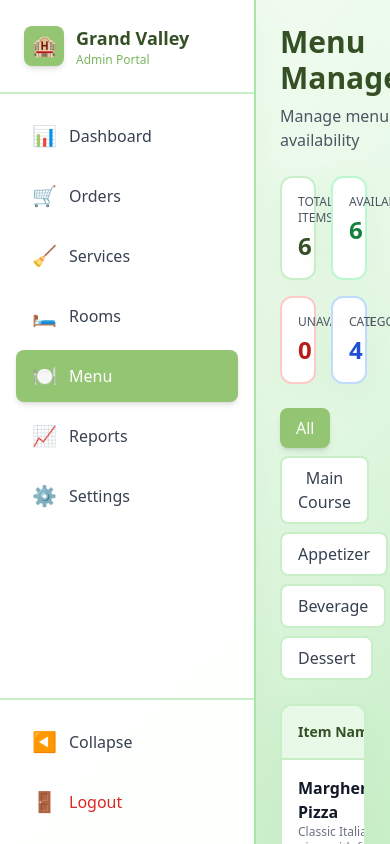
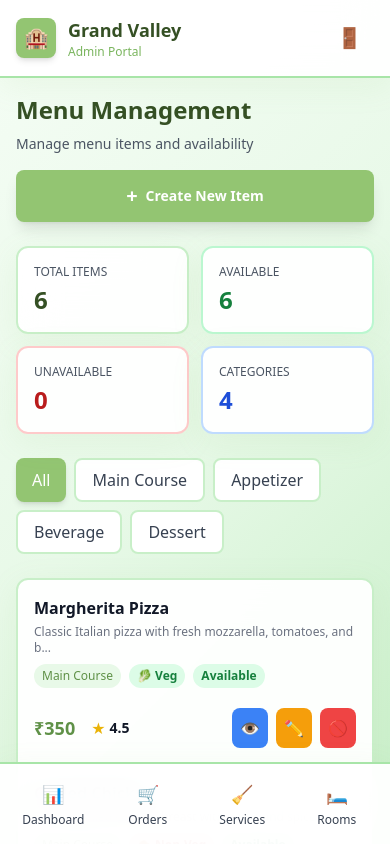
Before and after one commit to DualSparkStudio/120_QR_-sytem-for-resort, a Next.js app in the folder guest-app/: page /admin/menu in a window 390 px wide. Built offline with nearby package versions, Linux system fonts and the light colour scheme; sample sign-in values are in the browser's storage.

Commit message:
Make entire project responsive for mobile, tablet, and desktop views

```diff
--- a/guest-app/src/app/admin/menu/page.tsx
+++ b/guest-app/src/app/admin/menu/page.tsx
@@ -82,23 +82,23 @@ export default function MenuManagementPage() {
   const filteredItems = filter === 'all' ? items : items.filter(item => item.category === filter);
 
   return (
-    <div className="p-6">
-      <div className="mb-6 flex justify-between items-center">
+    <div className="p-4 sm:p-6 pb-20 md:pb-6">
+      <div className="mb-6 flex flex-col sm:flex-row sm:justify-between sm:items-center gap-4">
         <div>
-          <h1 className="text-3xl font-bold text-pista-900 mb-2">Menu Management</h1>
-          <p className="text-gray-600">Manage menu items and availability</p>
+          <h1 className="text-2xl sm:text-3xl font-bold text-pista-900 mb-2">Menu Management</h1>
+          <p className="text-sm sm:text-base text-gray-600">Manage menu items and availability</p>
         </div>
         <button
           onClick={() => setShowCreateModal(true)}
-          className="bg-pista-500 hover:bg-pista-600 text-white font-bold px-6 py-3 rounded-lg transition shadow-lg flex items-center gap-2"
+          className="bg-pista-500 hover:bg-pista-600 text-white font-bold px-4 sm:px-6 py-3 rounded-lg transition shadow-lg flex items-center justify-center gap-2 w-full sm:w-auto"
         >
           <span className="text-xl">+</span>
-          Create New Item
+          <span className="text-sm sm:text-base">Create New Item</span>
         </button>
       </div>
 
       {/* Stats */}
-      <div className="grid grid-cols-2 md:grid-cols-4 gap-4 mb-6">
+      <div className="grid grid-cols-2 lg:grid-cols-4 gap-3 sm:gap-4 mb-6">
         <div className="glass-effect border-2 border-pista-200 rounded-xl p-4">
           <p className="text-xs text-gray-600 uppercase mb-1">Total Items</p>
           <p className="text-2xl font-bold text-pista-900">{items.length}</p>
@@ -136,6 +136,8 @@ export default function MenuManagementPage() {
 
       {/* Menu Items Table */}
       <div className="glass-effect border-2 border-pista-200 rounded-xl overflow-hidden">
+        {/* Desktop Table */}
+        <div className="hidden md:block overflow-x-auto">
           <table className="w-full">
             <thead className="bg-pista-100 border-b-2 border-pista-200">
               <tr>
@@ -216,6 +218,70 @@ export default function MenuManagementPage() {
               ))}
             </tbody>
           </table>
+        </div>
+
+        {/* Mobile Cards */}
+        <div className="md:hidden divide-y divide-pista-100">
+          {filteredItems.map((item) => (
+            <div key={item.id} className="p-4 hover:bg-pista-50 transition">
+              <div className="flex justify-between items-start mb-3">
+                <div className="flex-1">
+                  <h3 className="font-bold text-gray-900 mb-1">{item.name}</h3>
+                  <p className="text-xs text-gray-500 mb-2">{item.description.substring(0, 60)}...</p>
+                  <div className="flex flex-wrap gap-2 mb-2">
+                    <span className="text-xs px-2 py-1 bg-pista-100 text-pista-700 rounded-full">{item.category}</span>
+                    <span className={`text-xs px-2 py-1 rounded-full font-semibold ${
+                      item.isVegetarian ? 'bg-green-100 text-green-700' : 'bg-red-100 text-red-700'
+                    }`}>
+                      {item.isVegetarian ? '🥬 Veg' : '🍖 Non-Veg'}
+                    </span>
+                    <span className={`text-xs px-2 py-1 rounded-full font-bold ${
+                      item.available ? 'bg-green-100 text-green-700' : 'bg-red-100 text-red-700'
+                    }`}>
+                      {item.available ? 'Available' : 'Unavailable'}
+                    </span>
+                  </div>
+                </div>
+              </div>
+              <div className="flex justify-between items-center">
+                <div className="flex items-center gap-4">
+                  <span className="font-bold text-pista-700 text-lg">₹{item.price}</span>
+                  <div className="flex items-center gap-1">
+                    <span className="text-yellow-500">★</span>
+                    <span className="font-semibold text-gray-900 text-sm">{item.rating}</span>
+                  </div>
+                </div>
+                <div className="flex gap-2">
+                  <button
+                    onClick={() => handleViewItem(item)}
+                    className="p-2 bg-blue-500 hover:bg-blue-600 text-white rounded-lg text-base transition"
+                    title="View"
+                  >
+                    👁️
+                  </button>
+                  <button
+                    onClick={() => handleEditItem(item)}
+                    className="p-2 bg-amber-500 hover:bg-amber-600 text-white rounded-lg text-base transition"
+                    title="Edit"
+                  >
+                    ✏️
+                  </button>
+                  <button
+                    onClick={() => toggleAvailability(item.id)}
+                    className={`p-2 rounded-lg text-base transition ${
+                      item.available
+                        ? 'bg-red-500 hover:bg-red-600 text-white'
+                        : 'bg-green-500 hover:bg-green-600 text-white'
+                    }`}
+                    title={item.available ? 'Disable' : 'Enable'}
+                  >
+                    {item.available ? '🚫' : '✅'}
+                  </button>
+                </div>
+              </div>
+            </div>
+          ))}
+        </div>
       </div>
 
       {filteredItems.length === 0 && (
--- a/guest-app/src/app/globals.css
+++ b/guest-app/src/app/globals.css
@@ -207,3 +207,13 @@
     }
   }
 }
+
+  /* Scrollbar Hide */
+  .scrollbar-hide {
+    -ms-overflow-style: none;
+    scrollbar-width: none;
+  }
+
+  .scrollbar-hide::-webkit-scrollbar {
+    display: none;
+  }
--- a/guest-app/src/app/menu/page.tsx
+++ b/guest-app/src/app/menu/page.tsx
@@ -67,43 +67,47 @@ export default function MenuPage() {
     <div className="min-h-screen pista-gradient">
       {/* Header */}
       <header className="glass-effect border-b border-pista-200 sticky top-0 z-40 shadow-lg">
-        <div className="max-w-7xl mx-auto px-4 py-4 flex justify-between items-center">
-          <div>
-            <h1 className="text-3xl font-bold text-pista-900 tracking-tight">Menu</h1>
+        <div className="max-w-7xl mx-auto px-3 sm:px-4 py-3 sm:py-4">
+          <div className="flex justify-between items-center gap-2">
+            <div className="flex-shrink-0">
+              <h1 className="text-2xl sm:text-3xl font-bold text-pista-900 tracking-tight">Menu</h1>
               <p className="text-pista-600 text-xs uppercase tracking-wider">Room {roomId}</p>
             </div>
-          <div className="flex gap-3">
+            <div className="flex gap-2 sm:gap-3 flex-wrap justify-end">
               <NotificationCenter />
               <Link
                 href={`/cart?roomId=${roomId}`}
-              className="relative bg-pista-500 hover:bg-pista-600 text-white px-5 py-2 rounded-lg font-bold transition text-sm shadow-md"
+                className="relative bg-pista-500 hover:bg-pista-600 text-white px-3 sm:px-5 py-2 rounded-lg font-bold transition text-xs sm:text-sm shadow-md whitespace-nowrap"
               >
-              🛒 Cart
+                <span className="hidden sm:inline">🛒 Cart</span>
+                <span className="sm:hidden">🛒</span>
                 {cart.length > 0 && (
                   <span className="absolute -top-2 -right-2 bg-red-500 text-white text-xs font-bold w-5 h-5 rounded-full flex items-center justify-center shadow-lg">
                     {cart.length}
                   </span>
                 )}
               </Link>
-            <Link href={`/services?roomId=${roomId}`} className="bg-white hover:bg-gray-50 text-pista-700 px-5 py-2 rounded-lg transition border border-pista-200 font-medium text-sm shadow-sm">
+              <Link href={`/services?roomId=${roomId}`} className="hidden sm:flex bg-white hover:bg-gray-50 text-pista-700 px-5 py-2 rounded-lg transition border border-pista-200 font-medium text-sm shadow-sm whitespace-nowrap">
                 🧹 Services
               </Link>
-            <Link href="/" className="bg-white hover:bg-gray-50 text-pista-700 px-5 py-2 rounded-lg transition border border-pista-200 font-medium text-sm shadow-sm">
-              ← Back
+              <Link href="/" className="bg-white hover:bg-gray-50 text-pista-700 px-3 sm:px-5 py-2 rounded-lg transition border border-pista-200 font-medium text-xs sm:text-sm shadow-sm whitespace-nowrap">
+                <span className="hidden sm:inline">← Back</span>
+                <span className="sm:hidden">←</span>
               </Link>
+            </div>
           </div>
         </div>
       </header>
 
-      <div className="max-w-7xl mx-auto px-4 py-6">
+      <div className="max-w-7xl mx-auto px-3 sm:px-4 py-4 sm:py-6">
         <div className="w-full">
           {/* Main Content */}
           <div>
             {/* Category Tabs */}
-            <div className="flex gap-2 mb-6 overflow-x-auto pb-2">
+            <div className="flex gap-2 mb-6 overflow-x-auto pb-2 scrollbar-hide">
               <button
                 onClick={() => setActiveTab('all')}
-                className={`px-5 py-2 rounded-lg font-semibold whitespace-nowrap transition text-sm ${
+                className={`px-4 sm:px-5 py-2 rounded-lg font-semibold whitespace-nowrap transition text-xs sm:text-sm ${
                   activeTab === 'all'
                     ? 'bg-pista-500 text-white shadow-md'
                     : 'bg-white text-pista-700 hover:bg-pista-50 border border-pista-200'
@@ -115,7 +119,7 @@ export default function MenuPage() {
                 <button
                   key={category}
                   onClick={() => setActiveTab(category)}
-                  className={`px-5 py-2 rounded-lg font-semibold whitespace-nowrap transition text-sm ${
+                  className={`px-4 sm:px-5 py-2 rounded-lg font-semibold whitespace-nowrap transition text-xs sm:text-sm ${
                     activeTab === category
                       ? 'bg-pista-500 text-white shadow-md'
                       : 'bg-white text-pista-700 hover:bg-pista-50 border border-pista-200'
@@ -127,7 +131,7 @@ export default function MenuPage() {
             </div>
 
             {/* Menu Grid */}
-            <div className="grid grid-cols-1 md:grid-cols-2 lg:grid-cols-3 gap-6">
+            <div className="grid grid-cols-1 sm:grid-cols-2 lg:grid-cols-3 gap-4 sm:gap-6">
               {filteredItems.map((item) => (
                 <div
                   key={item.id}
--- a/guest-app/src/app/page.tsx
+++ b/guest-app/src/app/page.tsx
@@ -61,35 +61,35 @@ export default function Home() {
   };
 
   return (
-    <main className="min-h-screen bg-gradient-to-br from-emerald-50 via-teal-50 to-cyan-50 flex flex-col items-center justify-center p-4 relative overflow-hidden">
+    <main className="min-h-screen bg-gradient-to-br from-emerald-50 via-teal-50 to-cyan-50 flex flex-col items-center justify-center p-4 sm:p-6 md:p-8 relative overflow-hidden">
       {/* Animated background elements */}
       <div className="absolute inset-0 overflow-hidden pointer-events-none">
-        <div className="absolute -top-40 -right-40 w-80 h-80 bg-gradient-to-br from-pista-300/40 to-emerald-300/40 rounded-full blur-3xl animate-pulse"></div>
-        <div className="absolute -bottom-40 -left-40 w-80 h-80 bg-gradient-to-tr from-teal-300/40 to-cyan-300/40 rounded-full blur-3xl animate-pulse" style={{ animationDelay: '1s' }}></div>
-        <div className="absolute top-1/2 left-1/2 -translate-x-1/2 -translate-y-1/2 w-96 h-96 bg-gradient-to-r from-pista-200/20 to-emerald-200/20 rounded-full blur-3xl animate-pulse" style={{ animationDelay: '2s' }}></div>
+        <div className="absolute -top-40 -right-40 w-60 h-60 sm:w-80 sm:h-80 bg-gradient-to-br from-pista-300/40 to-emerald-300/40 rounded-full blur-3xl animate-pulse"></div>
+        <div className="absolute -bottom-40 -left-40 w-60 h-60 sm:w-80 sm:h-80 bg-gradient-to-tr from-teal-300/40 to-cyan-300/40 rounded-full blur-3xl animate-pulse" style={{ animationDelay: '1s' }}></div>
+        <div className="absolute top-1/2 left-1/2 -translate-x-1/2 -translate-y-1/2 w-72 h-72 sm:w-96 sm:h-96 bg-gradient-to-r from-pista-200/20 to-emerald-200/20 rounded-full blur-3xl animate-pulse" style={{ animationDelay: '2s' }}></div>
       </div>
 
       <div className="relative z-10 w-full max-w-lg animate-fade-in">
         {/* Logo/Header Section */}
-        <div className="text-center mb-8 animate-slide-down">
-          <div className="inline-flex items-center justify-center w-20 h-20 bg-gradient-to-br from-pista-500 to-emerald-600 rounded-3xl mb-6 shadow-2xl shadow-pista-500/50 transform hover:scale-110 hover:rotate-6 transition-all duration-500 animate-bounce-slow">
-            <span className="text-4xl animate-pulse">🏨</span>
+        <div className="text-center mb-6 sm:mb-8 animate-slide-down">
+          <div className="inline-flex items-center justify-center w-16 h-16 sm:w-20 sm:h-20 bg-gradient-to-br from-pista-500 to-emerald-600 rounded-2xl sm:rounded-3xl mb-4 sm:mb-6 shadow-2xl shadow-pista-500/50 transform hover:scale-110 hover:rotate-6 transition-all duration-500 animate-bounce-slow">
+            <span className="text-3xl sm:text-4xl animate-pulse">🏨</span>
           </div>
 
-          <h1 className="text-5xl md:text-6xl font-black text-transparent bg-clip-text bg-gradient-to-r from-pista-800 via-emerald-700 to-teal-700 mb-3 tracking-tight animate-gradient">
+          <h1 className="text-4xl sm:text-5xl md:text-6xl font-black text-transparent bg-clip-text bg-gradient-to-r from-pista-800 via-emerald-700 to-teal-700 mb-2 sm:mb-3 tracking-tight animate-gradient px-2">
             GRAND VALLEY
           </h1>
-          <div className="inline-block px-6 py-2 bg-gradient-to-r from-pista-500/20 to-emerald-500/20 rounded-full border border-pista-300/50 backdrop-blur-sm mb-4 animate-fade-in-up" style={{ animationDelay: '0.2s' }}>
-            <p className="text-lg font-semibold text-pista-800">Resort Services</p>
+          <div className="inline-block px-4 sm:px-6 py-1.5 sm:py-2 bg-gradient-to-r from-pista-500/20 to-emerald-500/20 rounded-full border border-pista-300/50 backdrop-blur-sm mb-3 sm:mb-4 animate-fade-in-up" style={{ animationDelay: '0.2s' }}>
+            <p className="text-base sm:text-lg font-semibold text-pista-800">Resort Services</p>
           </div>
 
-          <p className="text-gray-600 max-w-md mx-auto leading-relaxed animate-fade-in-up" style={{ animationDelay: '0.4s' }}>
+          <p className="text-sm sm:text-base text-gray-600 max-w-md mx-auto leading-relaxed px-4 animate-fade-in-up" style={{ animationDelay: '0.4s' }}>
             Experience seamless dining, housekeeping, and concierge services at your fingertips
           </p>
         </div>
 
         {/* Main Card */}
-        <div className="bg-white/80 backdrop-blur-xl rounded-3xl p-8 border border-white/50 shadow-2xl shadow-pista-500/10 mb-6 animate-scale-in hover:shadow-3xl transition-shadow duration-500" style={{ animationDelay: '0.6s' }}>
+        <div className="bg-white/80 backdrop-blur-xl rounded-2xl sm:rounded-3xl p-6 sm:p-8 border border-white/50 shadow-2xl shadow-pista-500/10 mb-4 sm:mb-6 animate-scale-in hover:shadow-3xl transition-shadow duration-500" style={{ animationDelay: '0.6s' }}>
           {autoDetected && (
             <div className="mb-6 bg-gradient-to-r from-green-50 to-emerald-50 border-2 border-green-300 rounded-2xl p-6 text-center animate-bounce-in">
               <div className="inline-flex items-center justify-center w-16 h-16 bg-gradient-to-br from-green-400 to-emerald-500 rounded-full mb-3 shadow-lg animate-spin-slow">
@@ -170,46 +170,46 @@ export default function Home() {
               </form>
 
               {/* Features */}
-              <div className="mt-8 pt-8 border-t border-gray-200 animate-fade-in-up" style={{ animationDelay: '1.4s' }}>
-                <div className="grid grid-cols-3 gap-4">
+              <div className="mt-6 sm:mt-8 pt-6 sm:pt-8 border-t border-gray-200 animate-fade-in-up" style={{ animationDelay: '1.4s' }}>
+                <div className="grid grid-cols-3 gap-2 sm:gap-4">
                   <button
                     onClick={() => handleQuickAccess('menu')}
-                    className="flex flex-col items-center p-4 rounded-2xl hover:bg-gradient-to-br hover:from-pista-50 hover:to-emerald-50 transition-all duration-300 group border-2 border-transparent hover:border-pista-200 transform hover:scale-105 hover:-translate-y-1"
+                    className="flex flex-col items-center p-3 sm:p-4 rounded-xl sm:rounded-2xl hover:bg-gradient-to-br hover:from-pista-50 hover:to-emerald-50 transition-all duration-300 group border-2 border-transparent hover:border-pista-200 transform hover:scale-105 hover:-translate-y-1"
                   >
-                    <div className="w-14 h-14 bg-gradient-to-br from-orange-400 to-red-500 rounded-2xl flex items-center justify-center mb-3 shadow-lg group-hover:scale-110 group-hover:rotate-6 transition-all duration-300">
-                      <span className="text-2xl">🍽️</span>
+                    <div className="w-12 h-12 sm:w-14 sm:h-14 bg-gradient-to-br from-orange-400 to-red-500 rounded-xl sm:rounded-2xl flex items-center justify-center mb-2 sm:mb-3 shadow-lg group-hover:scale-110 group-hover:rotate-6 transition-all duration-300">
+                      <span className="text-xl sm:text-2xl">🍽️</span>
                     </div>
                     <p className="text-xs text-gray-700 font-bold">Dining</p>
                   </button>
                   <button
                     onClick={() => handleQuickAccess('services')}
-                    className="flex flex-col items-center p-4 rounded-2xl hover:bg-gradient-to-br hover:from-pista-50 hover:to-emerald-50 transition-all duration-300 group border-2 border-transparent hover:border-pista-200 transform hover:scale-105 hover:-translate-y-1"
+                    className="flex flex-col items-center p-3 sm:p-4 rounded-xl sm:rounded-2xl hover:bg-gradient-to-br hover:from-pista-50 hover:to-emerald-50 transition-all duration-300 group border-2 border-transparent hover:border-pista-200 transform hover:scale-105 hover:-translate-y-1"
                     style={{ animationDelay: '0.1s' }}
                   >
-                    <div className="w-14 h-14 bg-gradient-to-br from-blue-400 to-indigo-500 rounded-2xl flex items-center justify-center mb-3 shadow-lg group-hover:scale-110 group-hover:rotate-6 transition-all duration-300">
-                      <span className="text-2xl">🧹</span>
+                    <div className="w-12 h-12 sm:w-14 sm:h-14 bg-gradient-to-br from-blue-400 to-indigo-500 rounded-xl sm:rounded-2xl flex items-center justify-center mb-2 sm:mb-3 shadow-lg group-hover:scale-110 group-hover:rotate-6 transition-all duration-300">
+                      <span className="text-xl sm:text-2xl">🧹</span>
                     </div>
                     <p className="text-xs text-gray-700 font-bold">Services</p>
                   </button>
                   <button
-                    className="flex flex-col items-center p-4 rounded-2xl hover:bg-gradient-to-br hover:from-pista-50 hover:to-emerald-50 transition-all duration-300 group border-2 border-transparent hover:border-pista-200 transform hover:scale-105 hover:-translate-y-1"
+                    className="flex flex-col items-center p-3 sm:p-4 rounded-xl sm:rounded-2xl hover:bg-gradient-to-br hover:from-pista-50 hover:to-emerald-50 transition-all duration-300 group border-2 border-transparent hover:border-pista-200 transform hover:scale-105 hover:-translate-y-1"
                     style={{ animationDelay: '0.2s' }}
                   >
-                    <div className="w-14 h-14 bg-gradient-to-br from-purple-400 to-pink-500 rounded-2xl flex items-center justify-center mb-3 shadow-lg group-hover:scale-110 group-hover:rotate-6 transition-all duration-300">
-                      <span className="text-2xl">🔔</span>
+                    <div className="w-12 h-12 sm:w-14 sm:h-14 bg-gradient-to-br from-purple-400 to-pink-500 rounded-xl sm:rounded-2xl flex items-center justify-center mb-2 sm:mb-3 shadow-lg group-hover:scale-110 group-hover:rotate-6 transition-all duration-300">
+                      <span className="text-xl sm:text-2xl">🔔</span>
                     </div>
                     <p className="text-xs text-gray-700 font-bold">Alerts</p>
                   </button>
                 </div>
               </div>
 
-              <div className="mt-8 pt-6 border-t border-gray-200 text-center animate-fade-in-up" style={{ animationDelay: '1.6s' }}>
+              <div className="mt-6 sm:mt-8 pt-4 sm:pt-6 border-t border-gray-200 text-center animate-fade-in-up" style={{ animationDelay: '1.6s' }}>
                 <Link
                   href="/admin"
                   className="inline-flex items-center gap-2 text-pista-600 hover:text-pista-700 transition-all duration-300 font-semibold text-sm group transform hover:scale-105"
                 >
-                  <span className="w-8 h-8 bg-pista-100 rounded-full flex items-center justify-center group-hover:bg-pista-200 transition-all duration-300 group-hover:rotate-12">
-                    <span className="text-sm">👨‍💼</span>
+                  <span className="w-7 h-7 sm:w-8 sm:h-8 bg-pista-100 rounded-full flex items-center justify-center group-hover:bg-pista-200 transition-all duration-300 group-hover:rotate-12">
+                    <span className="text-xs sm:text-sm">👨‍💼</span>
                   </span>
                   <span>Staff Login</span>
                   <span className="transform group-hover:translate-x-1 transition-transform duration-300">→</span>
--- a/guest-app/src/components/AdminLayout.tsx
+++ b/guest-app/src/components/AdminLayout.tsx
@@ -33,7 +33,7 @@ export default function AdminLayout({ children, onLogout }: AdminLayoutProps) {
       <aside
         className={`${
           sidebarOpen ? 'w-64' : 'w-20'
-        } glass-effect border-r-2 border-pista-300 transition-all duration-300 flex flex-col shadow-xl fixed left-0 top-0 bottom-0 z-10`}
+        } glass-effect border-r-2 border-pista-300 transition-all duration-300 flex flex-col shadow-xl fixed left-0 top-0 bottom-0 z-10 hidden md:flex`}
       >
         {/* Logo */}
         <div className="p-6 border-b-2 border-pista-200">
@@ -91,8 +91,50 @@ export default function AdminLayout({ children, onLogout }: AdminLayoutProps) {
       </aside>
 
       {/* Main Content */}
-      <main className={`flex-1 overflow-y-auto h-screen ${sidebarOpen ? 'ml-64' : 'ml-20'} transition-all duration-300`}>
+      <main className={`flex-1 overflow-y-auto h-screen ${sidebarOpen ? 'md:ml-64' : 'md:ml-20'} transition-all duration-300`}>
+        {/* Mobile Header */}
+        <div className="md:hidden sticky top-0 z-20 glass-effect border-b-2 border-pista-300 p-4 flex items-center justify-between">
+          <div className="flex items-center gap-3">
+            <div className="w-10 h-10 bg-pista-500 rounded-lg flex items-center justify-center shadow-md">
+              <span className="text-xl">🏨</span>
+            </div>
+            <div>
+              <h1 className="text-lg font-bold text-pista-900">Grand Valley</h1>
+              <p className="text-xs text-pista-600">Admin Portal</p>
+            </div>
+          </div>
+          <button
+            onClick={onLogout}
+            className="flex items-center gap-2 px-3 py-2 rounded-lg text-red-600 hover:bg-red-50 transition"
+          >
+            <span className="text-xl">🚪</span>
+          </button>
+        </div>
+
         {children}
+
+        {/* Mobile Bottom Navigation */}
+        <nav className="md:hidden fixed bottom-0 left-0 right-0 glass-effect border-t-2 border-pista-300 p-2 z-20">
+          <div className="grid grid-cols-4 gap-1">
+            {menuItems.slice(0, 4).map((item) => {
+              const isActive = pathname === item.path;
+              return (
+                <Link
+                  key={item.path}
+                  href={item.path}
+                  className={`flex flex-col items-center gap-1 px-2 py-2 rounded-lg transition-all ${
+                    isActive
+                      ? 'bg-pista-500 text-white shadow-md'
+                      : 'text-gray-700 hover:bg-pista-100'
+                  }`}
+                >
+                  <span className="text-lg">{item.icon}</span>
+                  <span className="text-xs font-medium">{item.name}</span>
+                </Link>
+              );
+            })}
+          </div>
+        </nav>
       </main>
     </div>
   );
```
Lines whose indentation alone changed are shown as unchanged.
